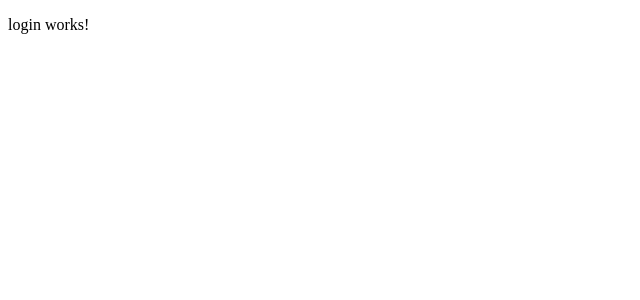
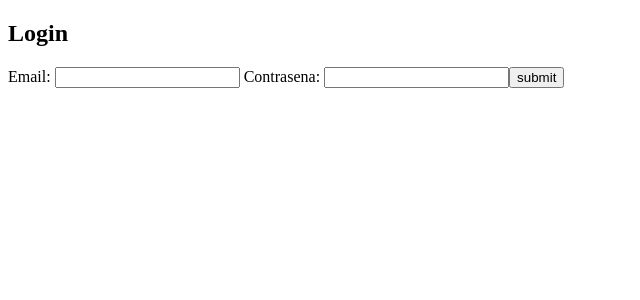
Before and after one commit to AlejandroCannizzaro1/TPFINAL4-2025, an Angular app in the folder front/: page /login in a window 1280 px wide. Shown: the top 300 px of the page, without its empty margins (0-640 px from the left). Built offline with nearby package versions, Linux system fonts and the light colour scheme.

Commit message:
primeras-lineas-login

```diff
--- a/front/src/app/components/login/login.html
+++ b/front/src/app/components/login/login.html
@@ -1 +1,15 @@
-<p>login works!</p>
+
+<div>
+    <header>
+        <h2>Login</h2>
+    </header>
+    <label for="mail">
+        Email:
+        <input id="mail" type="email"  [(ngModel)]="user_email" required>
+    </label>
+    <label for="contrasena">
+        Contrasena:
+        <input id="contrasena" type="password" [(ngModel)]="user_password" required>
+    </label>
+    <input type="button" value="submit" (click)="onSubmit()">
+</div>
--- a/front/src/app/components/login/login.ts
+++ b/front/src/app/components/login/login.ts
@@ -9,5 +9,19 @@ import { FormsModule } from '@angular/forms';
   styleUrl: './login.css'
 })
 export class Login {
+  user_email = '';
+  user_password = '';
 
+
+  onSubmit(){
+    //verificacion de cont
+    if(this.user_email.trim() == '' || this.user_password.trim() == '' ){
+      alert("Los inputs no pueden estar vacios!");
+      return;
+    }
+    alert("Enviado correctamente");
+
+    //Buscar en base de datos
+
+  }
 }
```
Also changed, not shown: front/test.json (added, +13 -0 lines).
